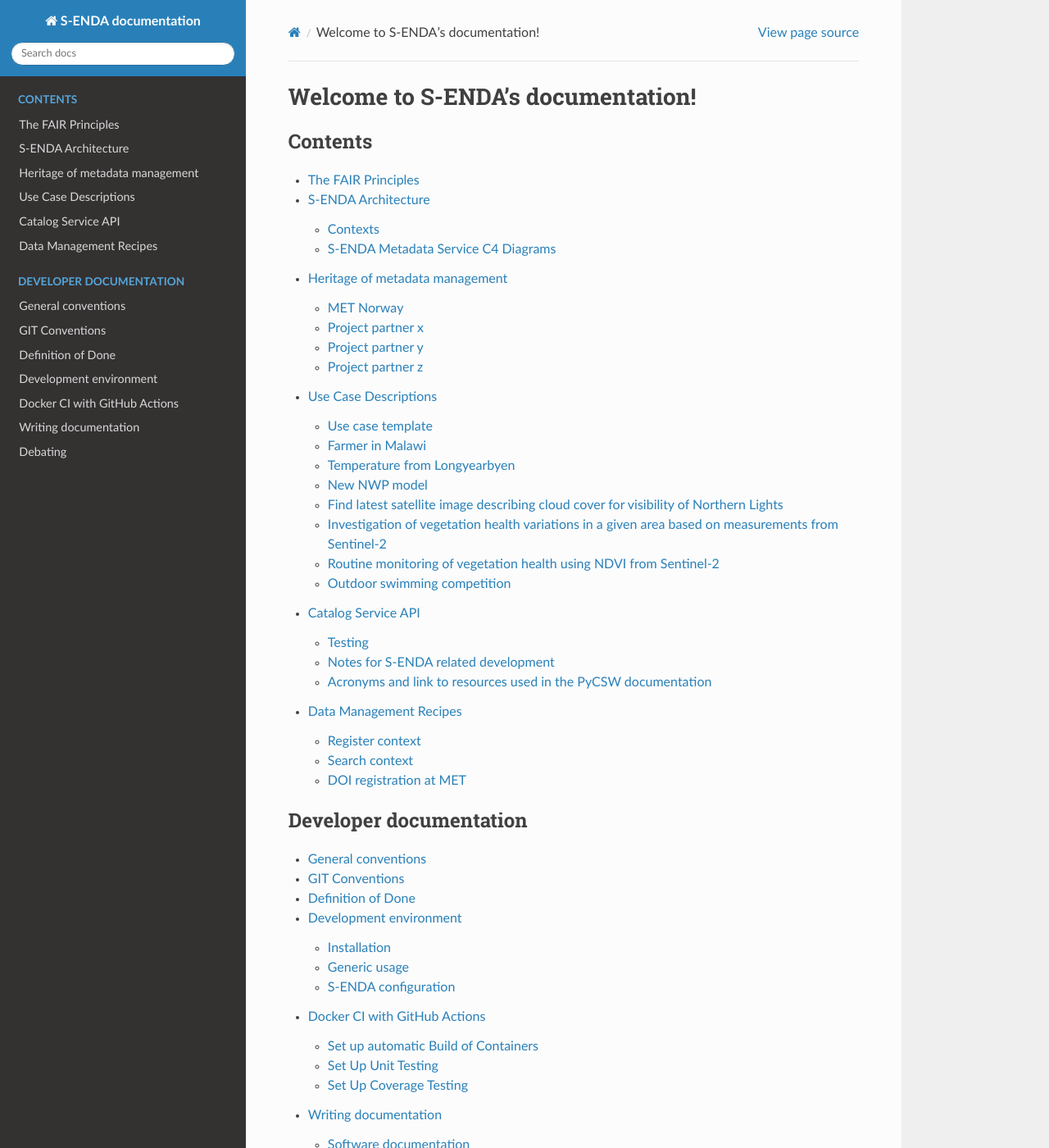
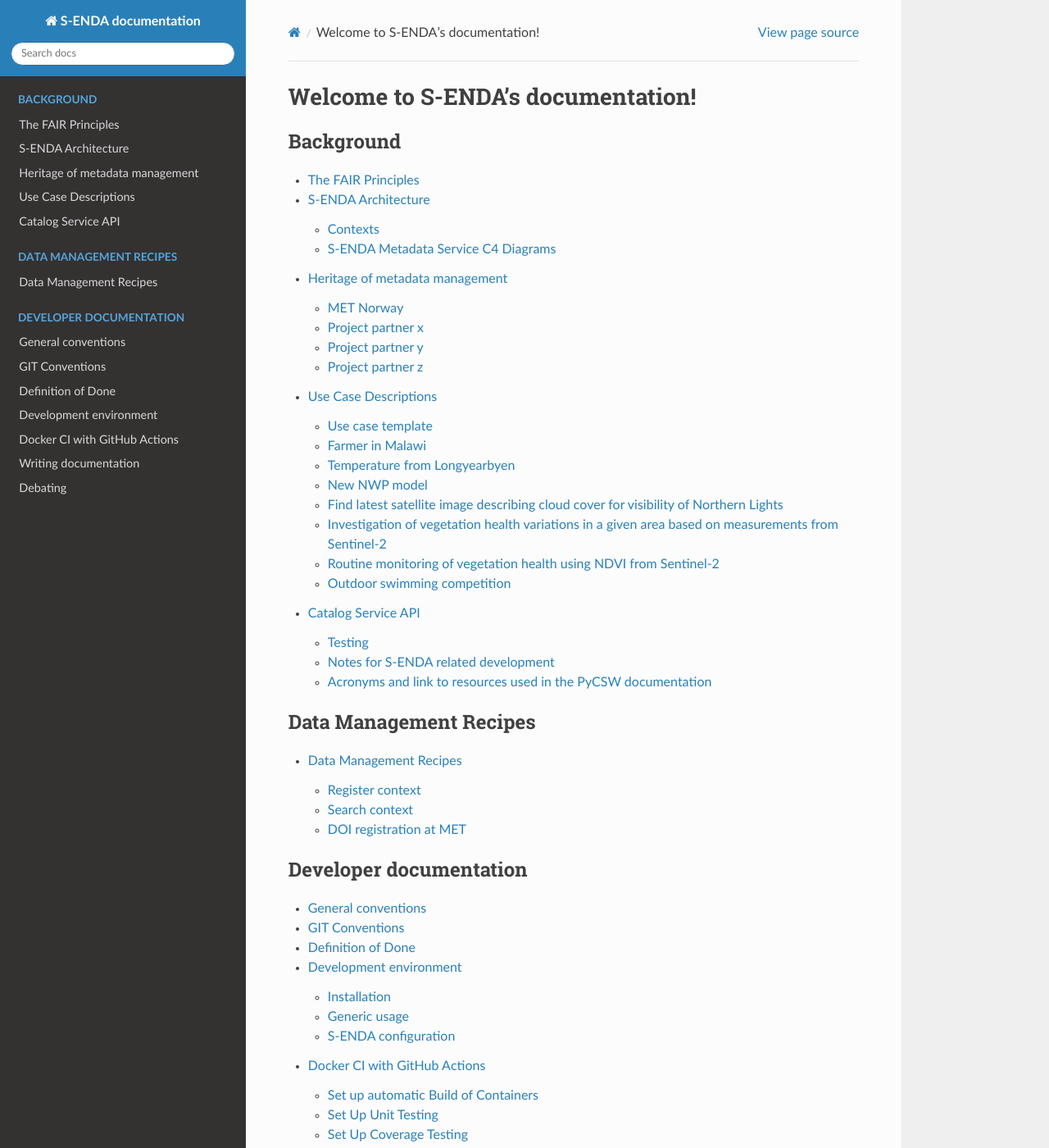
Before and after one commit to metno/S-ENDA-documentation, a Sphinx documentation site: the page built from source/index.rst, in a window 1280 px wide and 1400 px high. Shown: the whole window at 82% size. Built offline with Sphinx 7.4.7 and the Read the Docs theme 2.0.0, drawn with Linux system fonts in a browser that asks for light colours.

Commit message:
#176: Make 'Data Management Recipes' a separate chapter

```diff
--- a/source/index.rst
+++ b/source/index.rst
@@ -9,13 +9,18 @@ Welcome to S-ENDA's documentation!
 
 .. toctree::
    :maxdepth: 2
-   :caption: Contents
+   :caption: Background
 
    fair_documentation
    architecture
    metadata_management_heritage
    use_cases
    catalog_service_API
+
+.. toctree::
+   :maxdepth: 2
+   :caption: Data Management Recipes
+
    dm_recipes
 
 .. toctree::
```
